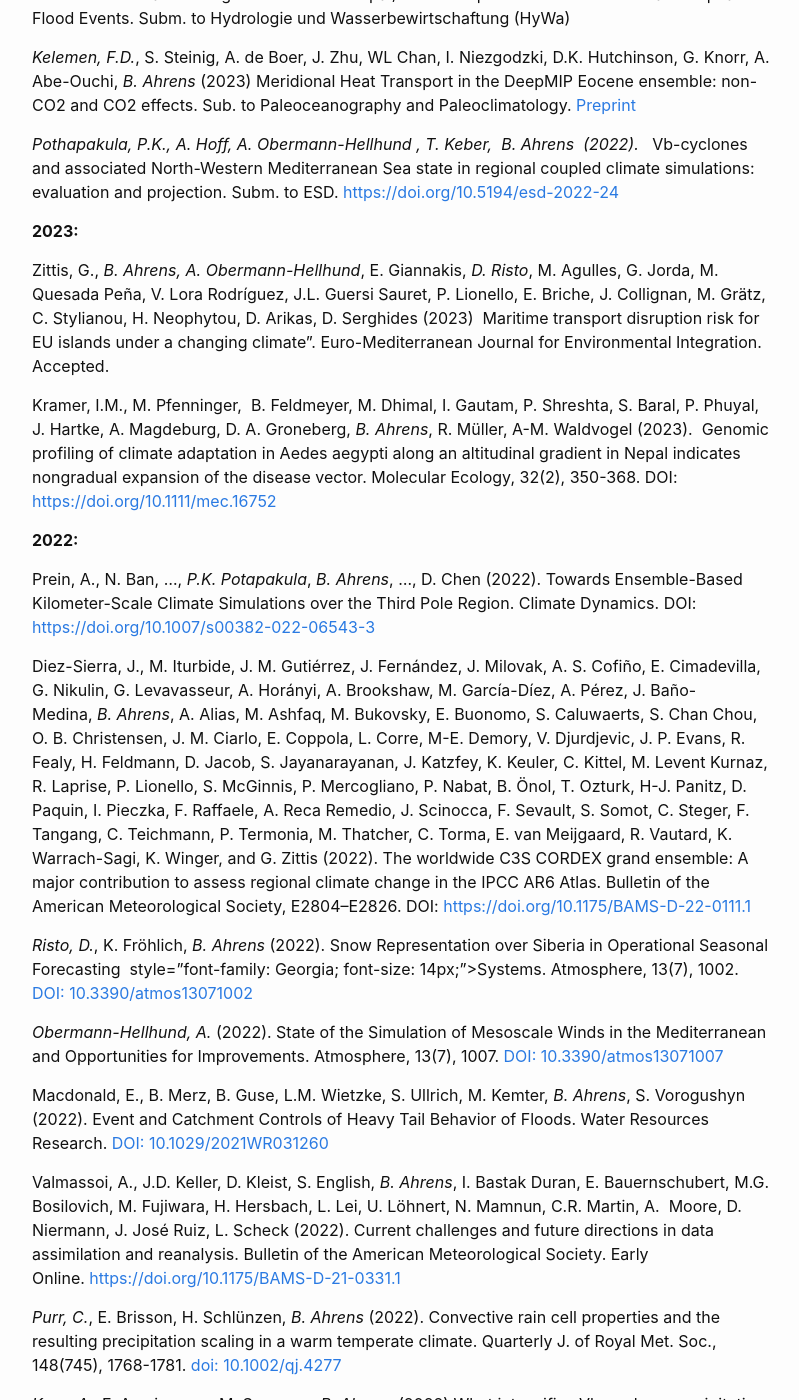
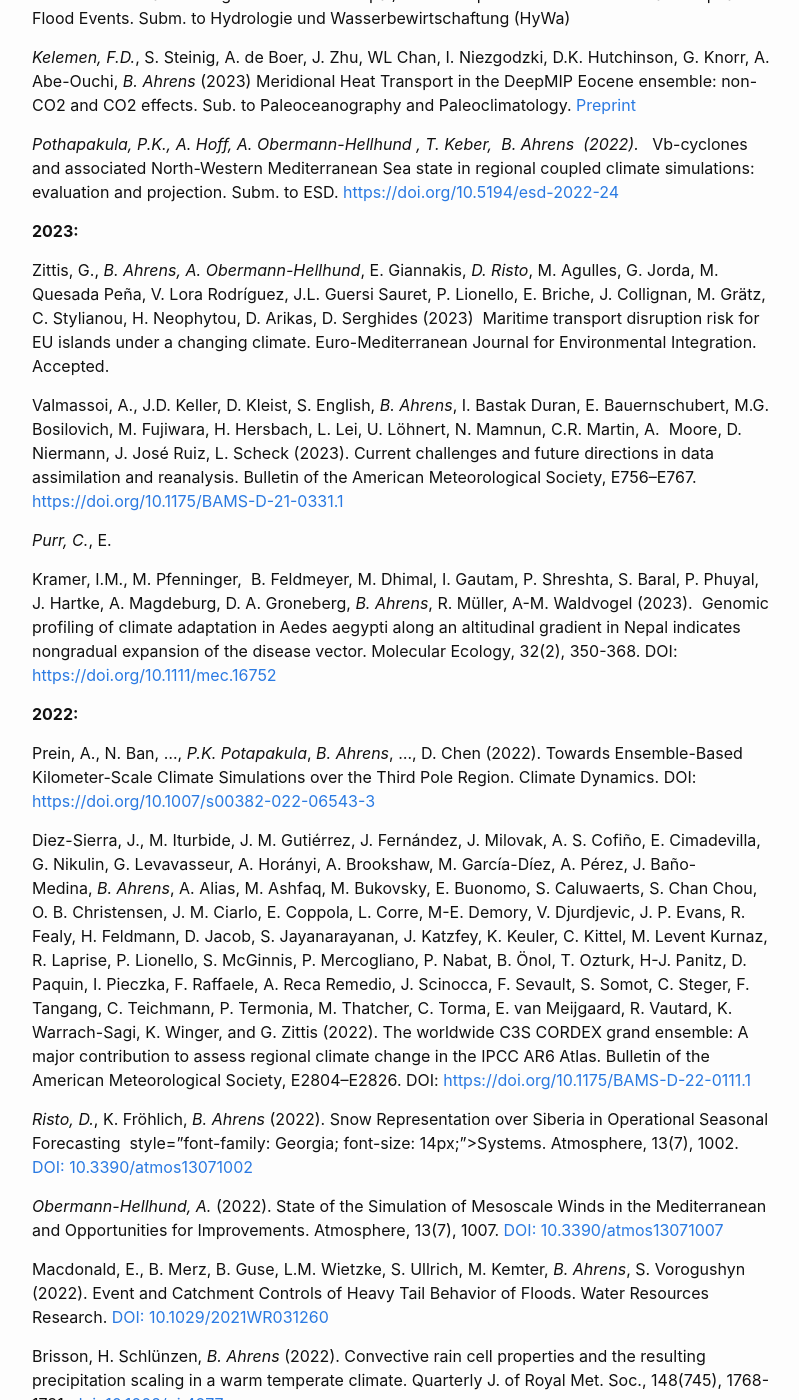
Before and after one commit to cliphy/cliphy.github.io, a Jekyll site: the page built from pubs.markdown, in a window 1280 px wide and 1400 px high, scrolled down 410 px. Shown: the whole window, without its empty margins (238-1037 px from the left). Built offline with Jekyll 4.4.1, drawn with Linux system fonts in a browser that asks for light colours; some of the changed lines change nothing that is shown.

Commit message:
pub update

```diff
--- a/pubs.markdown
+++ b/pubs.markdown
@@ -37,7 +37,19 @@ Agulles, G. Jorda, M. Quesada Peña, V. Lora Rodríguez, J.L. Guersi
 Sauret, P. Lionello, E. Briche, J. Collignan, M. Grätz, C. Stylianou, H.
 Neophytou, D. Arikas, D. Serghides (2023)
 Maritime transport
-disruption risk for EU islands under a changing climate". Euro-Mediterranean Journal for Environmental Integration. Accepted.
+disruption risk for EU islands under a changing climate. Euro-Mediterranean Journal for Environmental Integration. Accepted.
+
+Valmassoi, A., J.D.
+Keller, D. Kleist, S. English, *B. Ahrens*, I. Bastak Duran, E.
+Bauernschubert, M.G. Bosilovich, M. Fujiwara, H. Hersbach, L. Lei, U.
+Löhnert, N. Mamnun, C.R. Martin, A.  Moore, D. Niermann, J. José Ruiz,
+L. Scheck (2023). Current challenges and future directions in data
+assimilation and reanalysis. Bulletin of the American Meteorological
+Society, E756–E767. <a
+href="https://doi.org/10.1175/BAMS-D-21-0331.1"
+target="_blank">https://doi.org/10.1175/BAMS-D-21-0331.1</a>
+
+*Purr, C.*, E.
 
 Kramer, I.M., M.
 Pfenninger,  B. Feldmeyer, M. Dhimal, I. Gautam, P. Shreshta, S. Baral,
@@ -93,17 +105,7 @@ Floods. Water Resources Research. <a
 href="https://agupubs.onlinelibrary.wiley.com/doi/10.1029/2021WR031260"
 target="_blank">DOI: 10.1029/2021WR031260</a>
 
-Valmassoi, A., J.D.
-Keller, D. Kleist, S. English, *B. Ahrens*, I. Bastak Duran, E.
-Bauernschubert, M.G. Bosilovich, M. Fujiwara, H. Hersbach, L. Lei, U.
-Löhnert, N. Mamnun, C.R. Martin, A.  Moore, D. Niermann, J. José Ruiz,
-L. Scheck (2022). Current challenges and future directions in data
-assimilation and reanalysis. Bulletin of the American Meteorological
-Society. Early Online. <a
-href="https://journals.ametsoc.org/view/journals/bams/aop/BAMS-D-21-0331.1/BAMS-D-21-0331.1.xml?tab_body=pdf"
-target="_blank">https://doi.org/10.1175/BAMS-D-21-0331.1</a>
 
-*Purr, C.*, E.
 Brisson, H. Schlünzen, *B. Ahrens* (2022). Convective rain cell properties
 and the resulting precipitation scaling in a warm temperate climate.
 Quarterly J. of Royal Met. Soc., 148(745),
```
